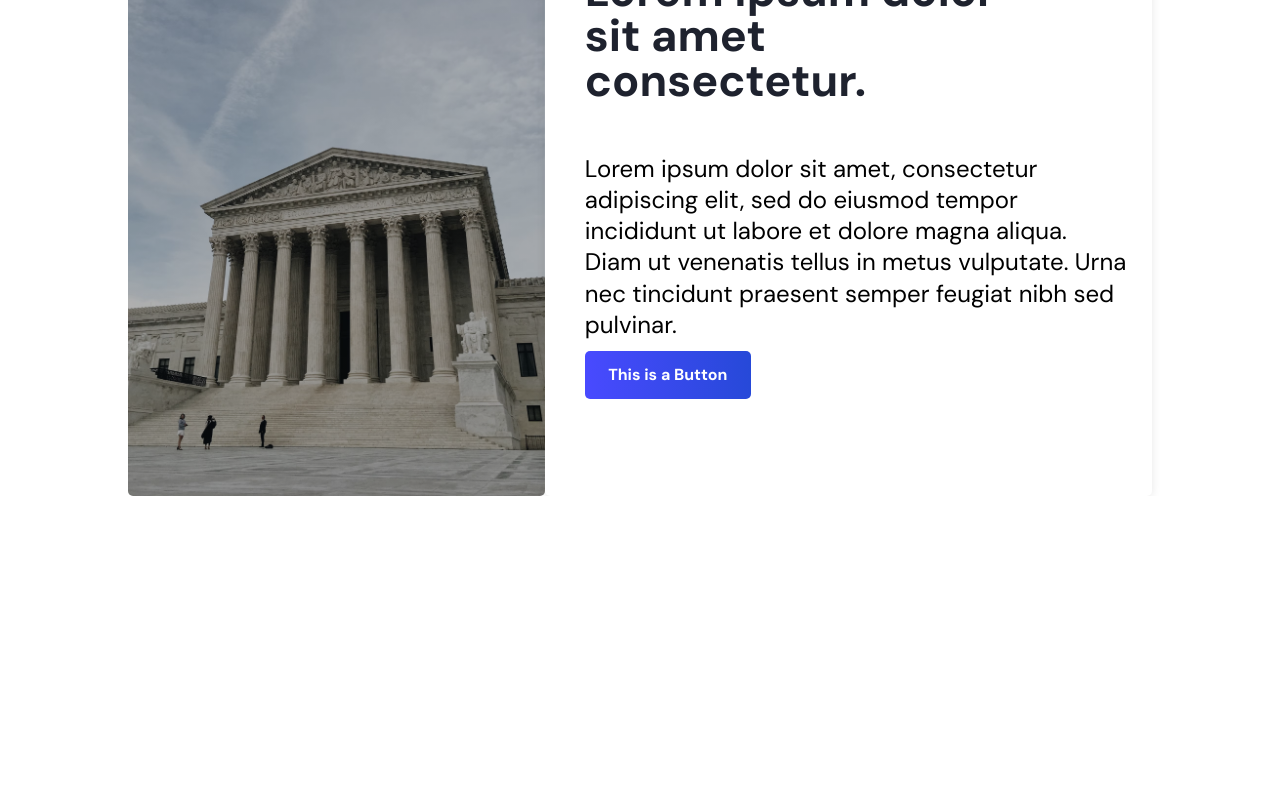
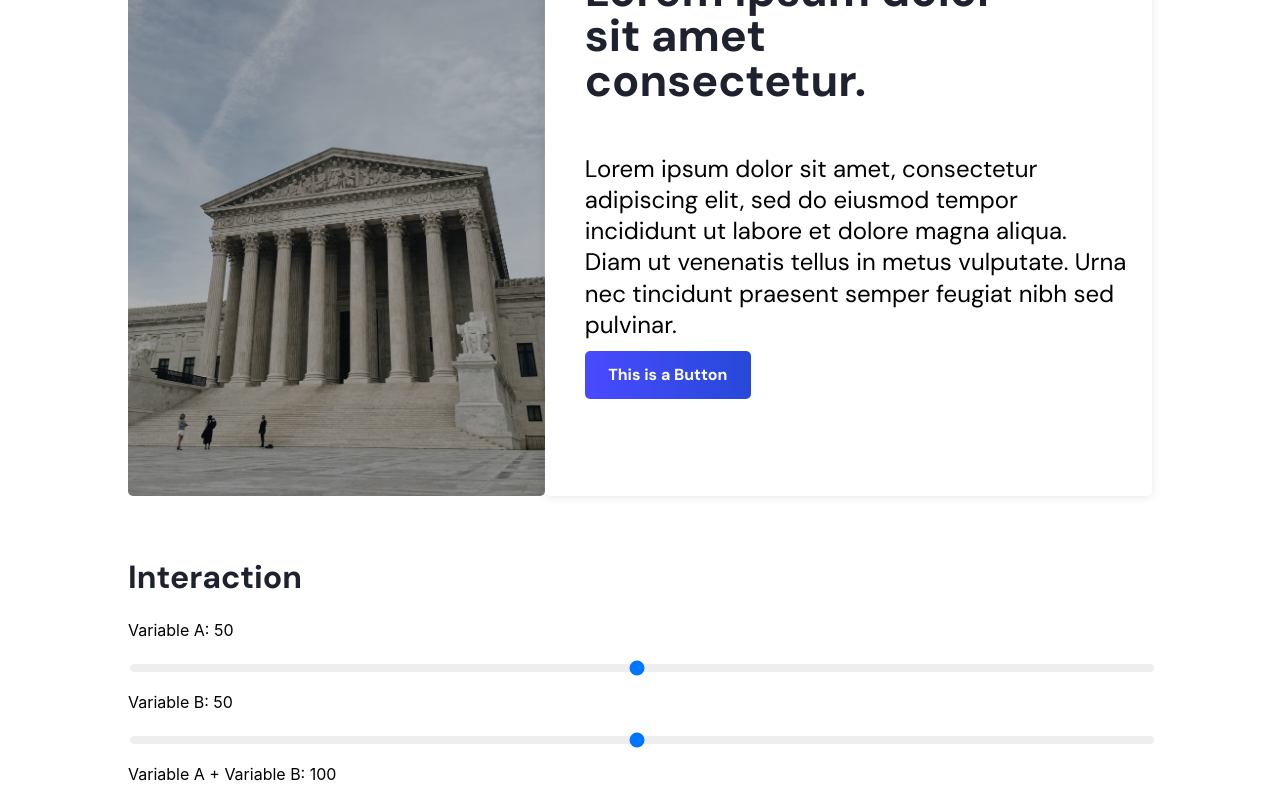
Before and after one commit to David7Mejia/figmaDesignChallenge, a React (Create React App) app: page / in a window 1280 px wide. Shown: the part 311-1111 px from the top of the page. Before the commit the page ends 807 px from the top, so only its background shows below. Built offline with nearby package versions, Linux system fonts and the light colour scheme.

Commit message:
interaction layout and sliders

```diff
--- a/src/components/Content/index.js
+++ b/src/components/Content/index.js
@@ -1,4 +1,5 @@
 import Design from "../Design/index";
+import Interaction from "../Interaction";
 import './Content.css';
 
 const Content = () => {
@@ -6,8 +7,7 @@ const Content = () => {
     <div className='main-content-holder'>
       <div className='main-content'>
       <Design />
-
-
+      <Interaction />
       </div>
     </div>
   );
--- a/src/components/Design/Design.css
+++ b/src/components/Design/Design.css
@@ -12,6 +12,7 @@
   display: flex;
   flex-direction: column;
   margin-top: 60px;
+  margin-bottom: 60px;
 }
 
 .design-picture {
@@ -100,10 +101,12 @@
     line-height: 100%;
     font-size: 45px;
   }
-  #design-small-text {
-    /* line-height: 100%; */
-    /* font-size: 25px; */
+  /* #design-small-text {
+
+    line-height: 100%;
+    font-size: 25px;
   }
+  */
 }
 
 @media(max-width: 530px){
@@ -112,11 +115,11 @@
   }
 }
 
-@media(min-width: 820px && max-width: 1130px){
+/* @media(min-width: 820px && max-width: 1130px){
     .design-picture{
     width: 100%;
   }
-}
+} */
 
 
 /* 1190 make another media for small text */
--- /dev/null
+++ b/src/components/Interaction/Interaction.css
@@ -0,0 +1,11 @@
+.var-a,
+.var-b {
+  width: 100%;
+  /* appearance: none; */
+  background:
+
+#EEEEEE;
+  -webkit-appearance: none;
+  height: 8px;
+  border-radius: 5px;
+}
--- /dev/null
+++ b/src/components/Interaction/index.js
@@ -0,0 +1,45 @@
+import React, { useState } from "react";
+import "./Interaction.css";
+
+const Interaction = () => {
+  const [varAValue, setVarAValue] = useState(50);
+  const [varBValue, setVarBValue] = useState(50);
+  const handleVarAChange = (event) => {
+      setVarAValue(event.target.value);
+    };
+    const handleVarBChange = (event) => {
+        setVarBValue(event.target.value);
+    };
+
+    let totalValue = Number(varAValue) + Number(varBValue);
+
+  return (
+    <div className="interaction-section">
+      <h1 className="section-title" id="interaction-title">
+        Interaction
+      </h1>
+      <p>Variable A: {varAValue}</p>
+      <input
+        type="range"
+        min="1"
+        max="100"
+        className="var-a"
+        value={varAValue}
+        onChange={handleVarAChange}
+      />
+      <p>Variable B: {varBValue}</p>
+
+      <input
+        type="range"
+        min="1"
+        max="100"
+        className="var-b"
+        value={varBValue}
+        onChange={handleVarBChange}
+      />
+      <p>Variable A + Variable B: {totalValue}</p>
+    </div>
+  );
+};
+
+export default Interaction;
```
